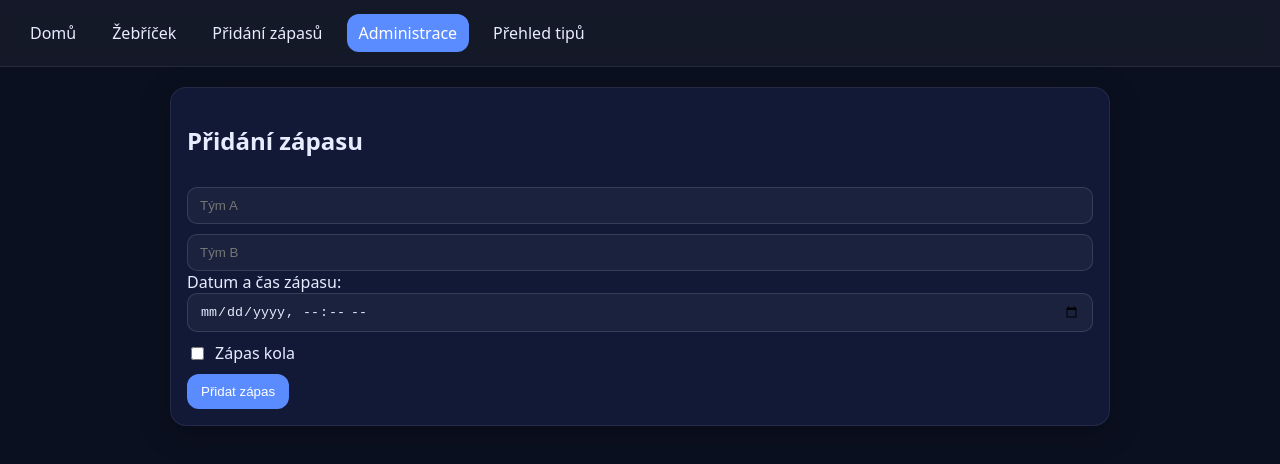
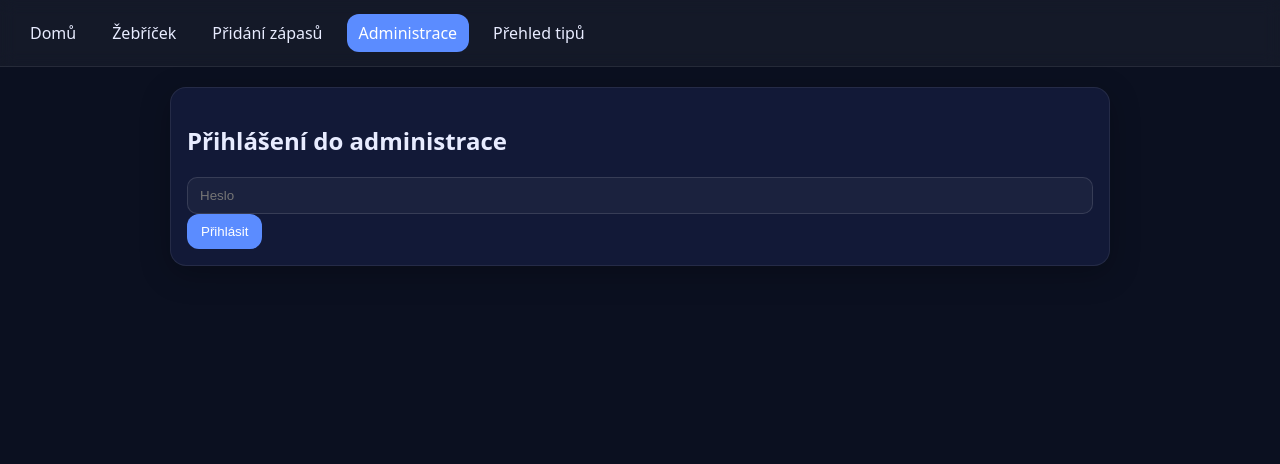
Before and after one commit to Brejchys79/tipovkaska, a React (Vite) app: page /admin in a window 1280 px wide. Shown: the top 464 px of the page. Built offline with nearby package versions, Linux system fonts and the light colour scheme.

Commit message:
Update Admin.jsx

```diff
--- a/src/pages/Admin.jsx
+++ b/src/pages/Admin.jsx
@@ -1,90 +1,155 @@
-import React, { useState } from 'react'
+import React, { useEffect, useState } from 'react'
 import { db } from '../services/firebase'
-import { collection, addDoc, serverTimestamp } from 'firebase/firestore'
+import { collection, getDocs, updateDoc, doc } from 'firebase/firestore'
 
-export default function AddMatch() {
-  const [teamA, setTeamA] = useState('')
-  const [teamB, setTeamB] = useState('')
-  const [matchDateTime, setMatchDateTime] = useState('') // nový state
-  const [isSpecial, setIsSpecial] = useState(false)
+export default function AdminProtected() {
+  const [authorized, setAuthorized] = useState(false)
+  const [passwordInput, setPasswordInput] = useState('')
+
+  // Stav pro admin stránku
+  const [matches, setMatches] = useState([])
+  const [results, setResults] = useState({})
   const [loading, setLoading] = useState(false)
 
-  const add = async () => {
-    if (!teamA.trim() || !teamB.trim() || !matchDateTime) {
-      alert('Vyplň oba týmy a datum zápasu.')
+  const ADMIN_PASSWORD = 'Dynamo79' // nastav si své heslo
+
+  const checkPassword = () => {
+    if (passwordInput === ADMIN_PASSWORD) setAuthorized(true)
+    else alert('Špatné heslo!')
+  }
+
+  // Funkce pro načtení zápasů
+  const load = async () => {
+    const snap = await getDocs(collection(db, 'matches'))
+    setMatches(snap.docs.map(d => ({ id: d.id, ...d.data() })))
+  }
+
+  useEffect(() => {
+    if (authorized) load()
+  }, [authorized])
+
+  const handleChange = (matchId, field, value) => {
+    setResults(prev => ({
+      ...prev,
+      [matchId]: { ...(prev[matchId] || {}), [field]: value }
+    }))
+  }
+
+  const evaluateMatch = async (m) => {
+    const res = results[m.id]
+    if (!res || !res.score) {
+      alert('Zadej výsledek!')
       return
     }
-
     setLoading(true)
     try {
-      const docRef = await addDoc(collection(db, 'matches'), {
-        teamA: teamA.trim(),
-        teamB: teamB.trim(),
-        matchDateTime, // uložení do DB
-        isSpecial,
-        result: null,
-        scorer: null,
-        createdAt: serverTimestamp(),
-        evaluated: false
+      // uložíme výsledek do zápasu (+ datum/čas pokud je vyplněný)
+      await updateDoc(doc(db, 'matches', m.id), {
+        result: res.score.trim(),
+        scorer: res.scorer ? res.scorer.trim() : null,
+        matchDateTime: res.matchDateTime || m.matchDateTime || null,
+        evaluated: true
       })
 
-      alert(`Zápas přidán! ID: ${docRef.id}`)
+      // načteme tipy na tento zápas
+      const tipsSnap = await getDocs(collection(db, 'tips'))
+      const matchTips = tipsSnap.docs
+        .map(d => ({ id: d.id, ...d.data() }))
+        .filter(t => t.matchId === m.id)
 
-      // reset formuláře
-      setTeamA('')
-      setTeamB('')
-      setMatchDateTime('')
-      setIsSpecial(false)
+      const ops = matchTips.map(async tip => {
+        let points = 0
+        const [realA, realB] = res.score.trim().split(':').map(Number)
+        const [tipA, tipB] = tip.score ? tip.score.split(':').map(Number) : [null, null]
+
+        if (tipA !== null && tipB !== null) {
+          if (tipA === realA && tipB === realB) points += 5
+          else if (
+            (tipA > tipB && realA > realB) ||
+            (tipA < tipB && realA < realB) ||
+            (tipA === tipB && realA === realB)
+          ) points += 3
+        }
+
+        if (res.scorer && tip.scorer && res.scorer.toLowerCase() === tip.scorer.toLowerCase()) points += 3
+        if (m.isSpecial) points += 3
+
+        await updateDoc(doc(db, 'tips', tip.id), { points })
+      })
+
+      await Promise.all(ops)
+      alert(`Zápas "${m.teamA} vs ${m.teamB}" vyhodnocen!`)
+      await load()
     } catch (err) {
-      console.error('Chyba při přidávání zápasu:', err)
-      alert('Chyba při přidávání zápasu: ' + err.message)
-    } finally {
+      console.error(err)
+      alert('Chyba při vyhodnocení: ' + err.message)
+    }
     setLoading(false)
   }
+
+  // Pokud není autorizace, zobraz login
+  if (!authorized) {
+    return (
+      <div className="card">
+        <h2>Přihlášení do administrace</h2>
+        <input
+          type="password"
+          className="input"
+          placeholder="Heslo"
+          value={passwordInput}
+          onChange={e => setPasswordInput(e.target.value)}
+        />
+        <button className="btn" onClick={checkPassword}>Přihlásit</button>
+      </div>
+    )
   }
 
+  // Zobrazení admin stránky
   return (
-    <div className="card space-y">
-      <h2>Přidání zápasu</h2>
+    <div className="grid">
+      {matches.map(m => (
+        <div key={m.id} className="card space-y">
+          <div className="row" style={{ justifyContent: 'space-between' }}>
+            <strong>{m.teamA} vs {m.teamB}</strong>
+            {m.isSpecial ? <span className="tag">Zápas kola</span> : null}
+          </div>
 
+          <p className="muted">
+            Aktuální čas: {m.matchDateTime ? new Date(m.matchDateTime).toLocaleString('cs-CZ') : 'neuvedeno'}
+          </p>
+
+          <div className="row">
+            <input
+              type="datetime-local"
+              className="input"
+              value={results[m.id]?.matchDateTime || m.matchDateTime || ''}
+              onChange={e => handleChange(m.id, 'matchDateTime', e.target.value)}
+              disabled={loading}
+            />
+          </div>
+
+          <div className="row">
             <input
               className="input"
-        placeholder="Tým A"
-        value={teamA}
-        onChange={e => setTeamA(e.target.value)}
+              placeholder="Výsledek např. 2:1"
+              value={results[m.id]?.score || m.result || ''}
+              onChange={e => handleChange(m.id, 'score', e.target.value)}
               disabled={loading}
             />
             <input
               className="input"
-        placeholder="Tým B"
-        value={teamB}
-        onChange={e => setTeamB(e.target.value)}
+              placeholder="Střelec"
+              value={results[m.id]?.scorer || m.scorer || ''}
+              onChange={e => handleChange(m.id, 'scorer', e.target.value)}
               disabled={loading}
             />
-
-      <label>
-        Datum a čas zápasu:
-        <input
-          type="datetime-local"
-          className="input"
-          value={matchDateTime}
-          onChange={e => setMatchDateTime(e.target.value)}
-          disabled={loading}
-        />
-      </label>
-
-      <label className="row">
-        <input
-          type="checkbox"
-          checked={isSpecial}
-          onChange={e => setIsSpecial(e.target.checked)}
-          disabled={loading}
-        /> Zápas kola
-      </label>
-
-      <button className="btn" onClick={add} disabled={loading}>
-        {loading ? 'Přidávám…' : 'Přidat zápas'}
+            <button className="btn" onClick={() => evaluateMatch(m)} disabled={loading}>
+              {loading ? 'Vyhodnocuji…' : 'Vyhodnotit zápas'}
             </button>
+          </div>
+          <p className="muted">Vyhodnocení provede výpočet bodů pro všechny tipy.</p>
+        </div>
+      ))}
     </div>
   )
 }
```
Lines whose indentation alone changed are shown as unchanged.
